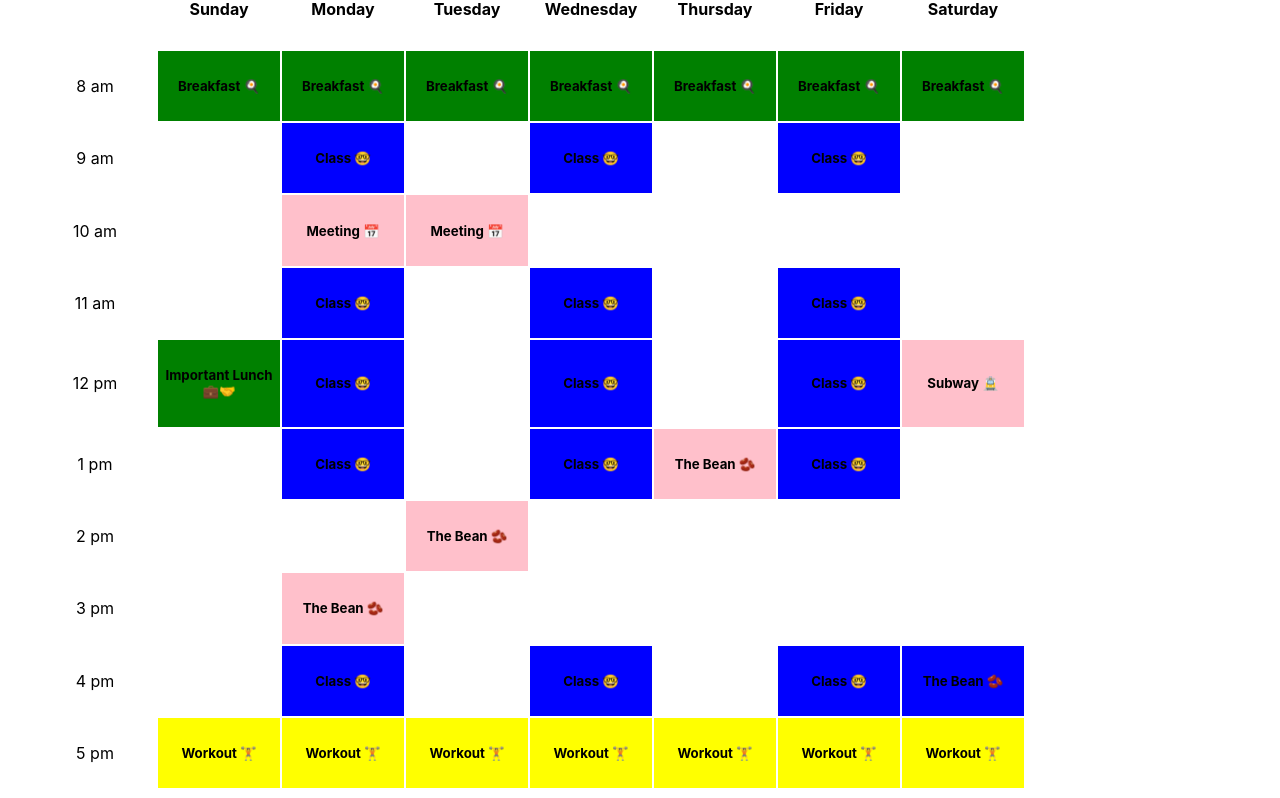
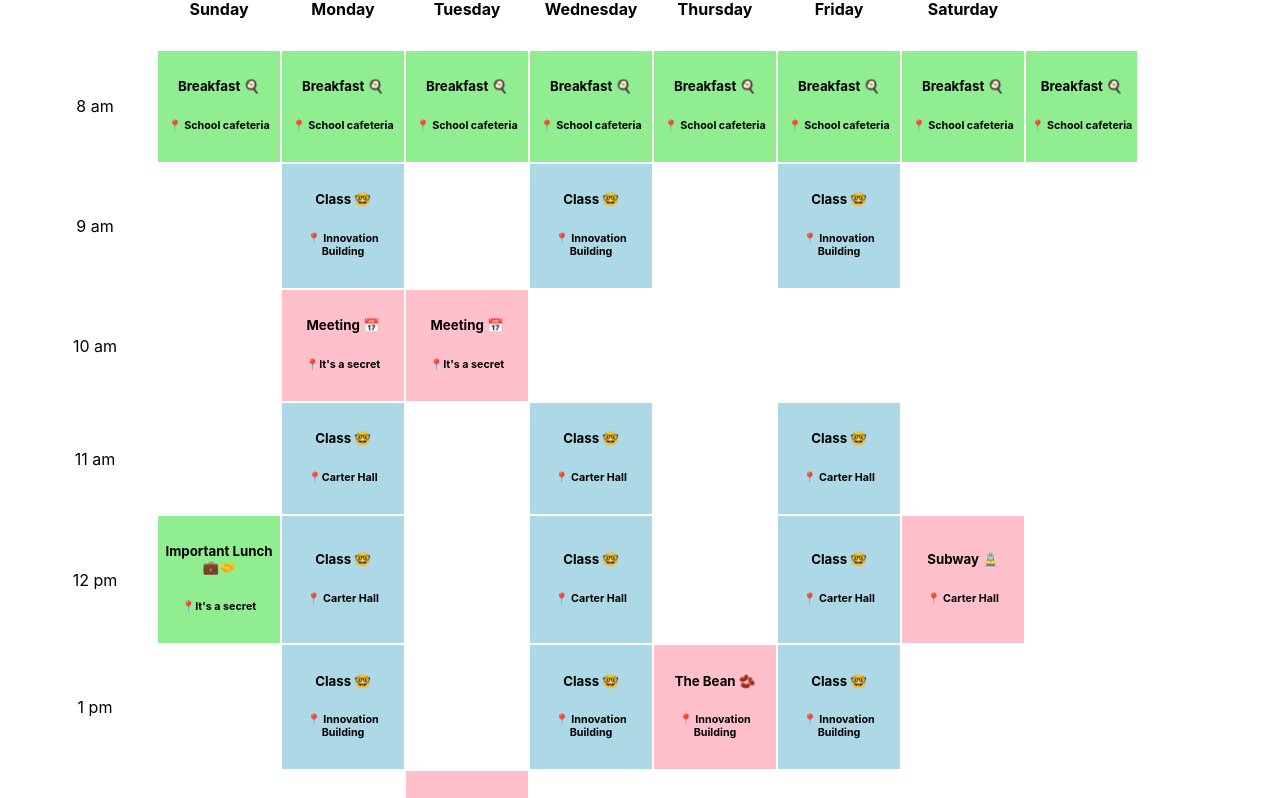
Before and after one commit to KalebCole/WEB102-Unit1, a React (Vite) app in the folder timetabled/: page / in a window 1280 px wide. Shown: the part 220-1018 px from the top of the page. Built offline with nearby package versions, Linux system fonts and the light colour scheme.

Commit message:
Checkpoint 7 Stretch Goals and updated the background colors to be lighter

```diff
--- a/timetabled/src/components/Calendar.jsx
+++ b/timetabled/src/components/Calendar.jsx
@@ -24,29 +24,30 @@ const Calendar = () => {
           {/* Each row in the timetable will represent a 1 hour block for the week */}
           <tr>
             <td className="time">8 am</td>
-            <Event event="Breakfast 🍳" color="green" />
-            <Event event="Breakfast 🍳" color="green" />
-            <Event event="Breakfast 🍳" color="green" />
-            <Event event="Breakfast 🍳" color="green" />
-            <Event event="Breakfast 🍳" color="green" />
-            <Event event="Breakfast 🍳" color="green" />
-            <Event event="Breakfast 🍳" color="green" />
+            <Event event="Breakfast 🍳" color="green" location="📍 School cafeteria"/>
+            <Event event="Breakfast 🍳" color="green" location="📍 School cafeteria"/>
+            <Event event="Breakfast 🍳" color="green" location="📍 School cafeteria"/>
+            <Event event="Breakfast 🍳" color="green" location="📍 School cafeteria"/>
+            <Event event="Breakfast 🍳" color="green" location="📍 School cafeteria"/>
+            <Event event="Breakfast 🍳" color="green" location="📍 School cafeteria"/>
+            <Event event="Breakfast 🍳" color="green" location="📍 School cafeteria"/>
+            <Event event="Breakfast 🍳" color="green" location="📍 School cafeteria"/>
           </tr>
           <tr>
             <td className="time">9 am</td>
             <td></td>
-            <Event event="Class 🤓" color="blue" />
+            <Event event="Class 🤓" color="blue" location="📍 Innovation Building"/>
             <td></td>
-            <Event event="Class 🤓" color="blue" />
+            <Event event="Class 🤓" color="blue" location="📍 Innovation Building"/>
             <td></td>
-            <Event event="Class 🤓" color="blue" />
+            <Event event="Class 🤓" color="blue" location="📍 Innovation Building"/>
             <td></td>
           </tr>
           <tr>
             <td className="time">10 am</td>
             <td></td>
-            <Event event="Meeting 📅" color="pink" />
-            <Event event="Meeting 📅" color="pink" />
+            <Event event="Meeting 📅" color="pink" location="📍It's a secret" />
+            <Event event="Meeting 📅" color="pink" location="📍It's a secret" />
             <td></td>
             <td></td>
             <td></td>
@@ -56,38 +57,38 @@ const Calendar = () => {
           <tr>
             <td className="time">11 am</td>
             <td></td>
-            <Event event="Class 🤓" color="blue" />
+            <Event event="Class 🤓" color="blue" location={'📍Carter Hall'}/>
             <td></td>
-            <Event event="Class 🤓" color="blue" />
+            <Event event="Class 🤓" color="blue" location={'📍 Carter Hall'}/>
             <td></td>
-            <Event event="Class 🤓" color="blue" />
+            <Event event="Class 🤓" color="blue" location={'📍 Carter Hall'}/>
             <td></td>
           </tr>
           <tr>
             <td className="time">12 pm</td>
-            <Event event="Important Lunch 💼🤝" color="green" />
-            <Event event="Class 🤓" color="blue" />
+            <Event event="Important Lunch 💼🤝" color="green" location="📍It's a secret" />
+            <Event event="Class 🤓" color="blue" location={'📍 Carter Hall'}/>
             <td></td>
-            <Event event="Class 🤓" color="blue" />
+            <Event event="Class 🤓" color="blue" location={'📍 Carter Hall'}/>
             <td></td>
-            <Event event="Class 🤓" color="blue" />
-            <Event event="Subway 🚊" color="pink" />
+            <Event event="Class 🤓" color="blue" location={'📍 Carter Hall'}/>
+            <Event event="Subway 🚊" color="pink" location={'📍 Carter Hall'}/>
           </tr>
           <tr>
             <td className="time">1 pm</td>
             <td></td>
-            <Event event="Class 🤓" color="blue" />
+            <Event event="Class 🤓" color="blue" location="📍 Innovation Building"/>
             <td></td>
-            <Event event="Class 🤓" color="blue" />
-            <Event event="The Bean 🫘" color="pink" />
-            <Event event="Class 🤓" color="blue" />
+            <Event event="Class 🤓" color="blue" location="📍 Innovation Building"/>
+            <Event event="The Bean 🫘" color="pink" location="📍 Innovation Building"/>
+            <Event event="Class 🤓" color="blue" location="📍 Innovation Building"/>
             <td></td>
           </tr>
           <tr>
             <td className="time">2 pm</td>
             <td></td>
             <td></td>
-            <Event event="The Bean 🫘" color="pink" />
+            <Event event="The Bean 🫘" color="pink" location="📍It's a secret" />
             <td></td>
             <td></td>
             <td></td>
@@ -96,7 +97,7 @@ const Calendar = () => {
           <tr>
             <td className="time">3 pm</td>
             <td></td>
-            <Event event="The Bean 🫘" color="pink" />
+            <Event event="The Bean 🫘" color="pink" location="📍It's a secret" />
             <td></td>
             <td></td>
             <td></td>
@@ -106,22 +107,22 @@ const Calendar = () => {
           <tr>
             <td className="time">4 pm</td>
             <td></td>
-            <Event event="Class 🤓" color="blue" />
+            <Event event="Class 🤓" color="blue" location="📍It's a secret" />
             <td></td>
-            <Event event="Class 🤓" color="blue" />
+            <Event event="Class 🤓" color="blue" location="📍It's a secret" />
             <td></td>
-            <Event event="Class 🤓" color="blue" />
-            <Event event="The Bean 🫘" color="blue" />
+            <Event event="Class 🤓" color="blue" location="📍It's a secret" />
+            <Event event="The Bean 🫘" color="blue" location="📍It's a secret" />
           </tr>
           <tr>
             <td className="time">5 pm</td>
-            <Event event="Workout 🏋️" color="yellow" />
-            <Event event="Workout 🏋️" color="yellow" />
-            <Event event="Workout 🏋️" color="yellow" />
-            <Event event="Workout 🏋️" color="yellow" />
-            <Event event="Workout 🏋️" color="yellow" />
-            <Event event="Workout 🏋️" color="yellow" />
-            <Event event="Workout 🏋️" color="yellow" />
+            <Event event="Workout 🏋️" color="yellow" location="📍It's a secret" />
+            <Event event="Workout 🏋️" color="yellow" location="📍It's a secret" />
+            <Event event="Workout 🏋️" color="yellow" location="📍It's a secret" />
+            <Event event="Workout 🏋️" color="yellow" location="📍It's a secret" />
+            <Event event="Workout 🏋️" color="yellow" location="📍It's a secret" />
+            <Event event="Workout 🏋️" color="yellow" location="📍It's a secret" />
+            <Event event="Workout 🏋️" color="yellow" location="📍It's a secret" />
           </tr>
         </tbody>
       </table>
--- a/timetabled/src/components/Event.jsx
+++ b/timetabled/src/components/Event.jsx
@@ -1,12 +1,13 @@
 import { useState } from 'react'
 import '../App.css'
 
-const Event = ({event, color}) => {
+const Event = ({event, color, location}) => {
   const [count, setCount] = useState(0)
 
   return (
     <td className={`Event ${color}`}>
         <h5>{event}</h5>
+        <h6>{location}</h6>
     </td>
   )
 }
--- a/timetabled/src/index.css
+++ b/timetabled/src/index.css
@@ -19,12 +19,15 @@ td {
 .time {
   height: 40px;
 }
+.Event{
+  width:auto;
+}
 
 .Event h5{
   align-content: center;
 }
 .green{
-  background-color: green;
+  background-color: lightgreen;
 }
 
 .pink{
@@ -32,9 +35,9 @@ td {
 }
 
 .blue{
-  background-color: blue;
+  background-color: lightblue;
 }
 
 .yellow{
-  background-color: yellow;
+  background-color: lightyellow;
 }
```
